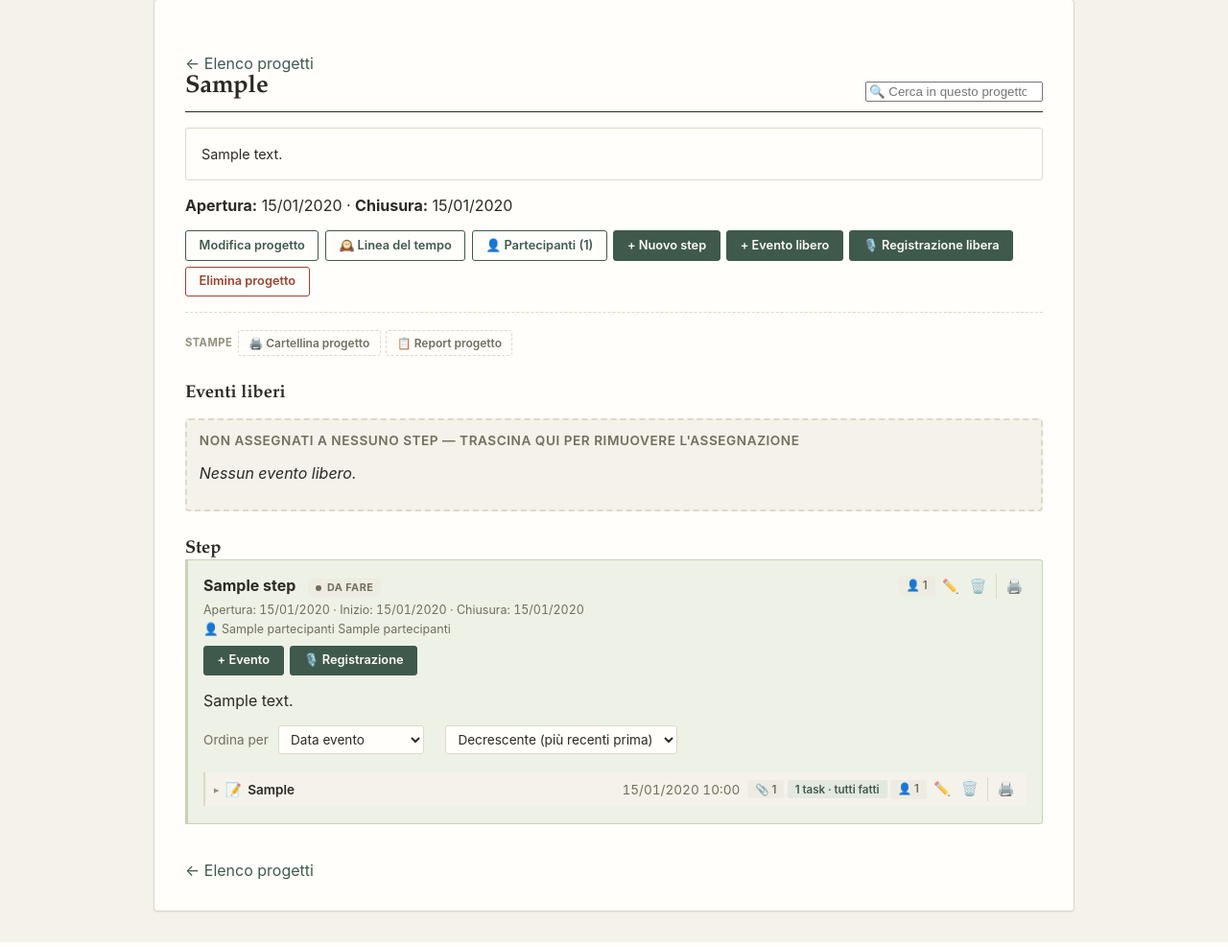
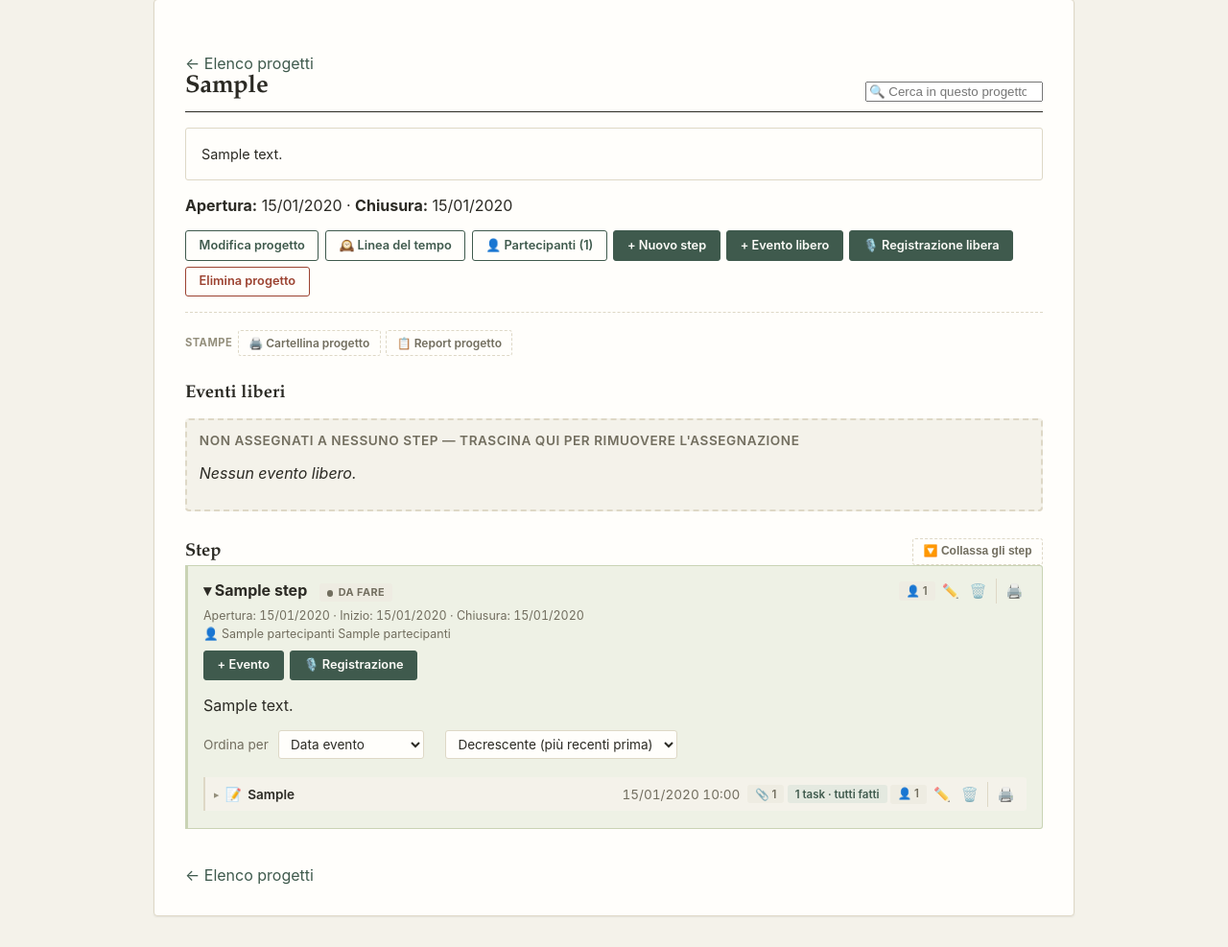
Before and after one commit to thinice-ita/progetti, a PHP site: page /progetto_view.php?id=1 in a window 1280 px wide. Shown: the part 33-1020 px from the top of the page at 96% size. Run offline with PHP 8.4, Linux system fonts and the light colour scheme; tables that the repository leaves empty hold one stand-in row (values such as "Sample post").

Commit message:
Step comprimibili al click sul titolo (stato salvato per step); toggle mostra/nascondi step in stampa cartellina

```diff
--- a/includes/stile.php
+++ b/includes/stile.php
@@ -221,6 +221,15 @@
     }
     .step-header { display: flex; justify-content: space-between; align-items: center; margin-bottom: 0.5rem; flex-wrap: wrap; gap: 0.5rem; }
     .step-date { font-size: 0.78rem; color: var(--ink-soft); margin: -0.2rem 0 0.6rem; font-variant-numeric: tabular-nums; }
+
+    /* Titolo dello step: cliccabile per comprimere/espandere il corpo (bottoni
+       +Evento/Registrazione, descrizione, ordinamento ed elenco eventi), per
+       avere una vista d'insieme di tutti gli step senza scrollare a lungo. */
+    .step-titolo-toggle { cursor: pointer; user-select: none; }
+    .step-titolo-toggle:hover { text-decoration: underline; }
+    .step-titolo-freccia { display: inline-block; transition: transform .15s ease; }
+    .step-card.step-collassato .step-titolo-freccia { transform: rotate(-90deg); }
+    .step-card.step-collassato .step-corpo { display: none; }
 
     /* Step "completato": aspetto disattivato/grigio, ma resta interattivo (drag&drop
        e "+Nuovo" chiedono conferma e riaprono lo step invece di essere bloccati). */
--- a/progetto_view.php
+++ b/progetto_view.php
@@ -327,6 +327,9 @@ function stampaEvento(array $evento, array $allegatiPerEvento, array $taskPerEve
 
     <div class="step-sezione-intestazione">
         <h2>Step</h2>
+        <?php if ($stepList): ?>
+            <button type="button" id="toggla-tutti-step" class="btn-stampa">🔽 Collassa gli step</button>
+        <?php endif; ?>
         <?php if (count($stepList) > 1): ?>
             <a class="btn-stampa" href="step_ripristina_ordine.php?id=<?= $idProgetto ?>"
                onclick="return confirm('Ripristinare l\'ordine degli step a quello di creazione?\n\nLe posizioni spostate con le frecce andranno perse.');">↺ Ripristina ordinamento step</a>
@@ -342,7 +345,7 @@ function stampaEvento(array $evento, array $allegatiPerEvento, array $taskPerEve
              data-drop-step="<?= $idStep ?>" data-step-stato="<?= h($step['stato']) ?>" data-step-nome="<?= h($step['nome']) ?>">
             <div class="step-header">
                 <div>
-                    <strong><?= h($step['nome']) ?></strong>
+                    <strong class="step-titolo-toggle" title="Comprimi/espandi step"><span class="step-titolo-freccia">▾</span> <?= h($step['nome']) ?></strong>
                     <span class="badge badge-<?= h($step['stato']) ?>"><?= h($etichetteStato[$step['stato']] ?? $step['stato']) ?></span>
                 </div>
                 <div class="azioni azioni-icone">
@@ -378,6 +381,7 @@ function stampaEvento(array $evento, array $allegatiPerEvento, array $taskPerEve
                 <p class="step-partecipanti">👤 <?= h(implode(', ', array_map('formattaNomePartecipante', $partecipantiStep))) ?></p>
             <?php endif; ?>
 
+            <div class="step-corpo">
                 <div class="step-azioni-contenuto">
                     <a class="btn azione-riapertura" href="evento_form.php?fk_step=<?= $idStep ?>">+ Evento</a>
                     <a class="btn azione-riapertura" href="registrazione_form.php?fk_step=<?= $idStep ?>">🎙️ Registrazione</a>
@@ -412,6 +416,7 @@ function stampaEvento(array $evento, array $allegatiPerEvento, array $taskPerEve
                 <?php foreach ($eventi as $evento): ?>
                     <?php stampaEvento($evento, $allegatiPerEvento, $taskPerEvento, $iconeTipo, $partecipantiPerEvento); ?>
                 <?php endforeach; ?>
+            </div>
         </div>
     <?php endforeach; ?>
 
@@ -571,6 +576,71 @@ function stampaEvento(array $evento, array $allegatiPerEvento, array $taskPerEve
                 alert('Errore di comunicazione con il server.');
             });
     });
+})();
+</script>
+
+<script>
+(function () {
+    var schede = document.querySelectorAll('.step-card');
+    var bottoneTutti = document.getElementById('toggla-tutti-step');
+    if (!schede.length) {
+        return;
+    }
+
+    // Persiste lo stato compresso/espanso per step id (non per posizione): così
+    // sopravvive al ricaricamento della pagina fatto da step_sposta.php quando
+    // si sposta uno step su/giù con le frecce.
+    function chiaveStorage(scheda) {
+        return 'step-collassato-' + scheda.id;
+    }
+
+    function salvaStato(scheda) {
+        if (scheda.classList.contains('step-collassato')) {
+            localStorage.setItem(chiaveStorage(scheda), '1');
+        } else {
+            localStorage.removeItem(chiaveStorage(scheda));
+        }
+    }
+
+    schede.forEach(function (scheda) {
+        scheda.classList.toggle('step-collassato', localStorage.getItem(chiaveStorage(scheda)) === '1');
+    });
+
+    function aggiornaEtichettaGlobale() {
+        if (!bottoneTutti) {
+            return;
+        }
+        var tutteCollassate = Array.from(schede).every(function (scheda) {
+            return scheda.classList.contains('step-collassato');
+        });
+        bottoneTutti.textContent = tutteCollassate ? '🔼 Espandi gli step' : '🔽 Collassa gli step';
+    }
+    aggiornaEtichettaGlobale();
+
+    schede.forEach(function (scheda) {
+        var titolo = scheda.querySelector('.step-titolo-toggle');
+        if (!titolo) {
+            return;
+        }
+        titolo.addEventListener('click', function () {
+            scheda.classList.toggle('step-collassato');
+            salvaStato(scheda);
+            aggiornaEtichettaGlobale();
+        });
+    });
+
+    if (bottoneTutti) {
+        bottoneTutti.addEventListener('click', function () {
+            var tutteCollassate = Array.from(schede).every(function (scheda) {
+                return scheda.classList.contains('step-collassato');
+            });
+            schede.forEach(function (scheda) {
+                scheda.classList.toggle('step-collassato', !tutteCollassate);
+                salvaStato(scheda);
+            });
+            aggiornaEtichettaGlobale();
+        });
+    }
 })();
 </script>
 
```
Also changed, not shown: stampa_cartellina.php (+17 -2 lines). Lines whose indentation alone changed are shown as unchanged.
